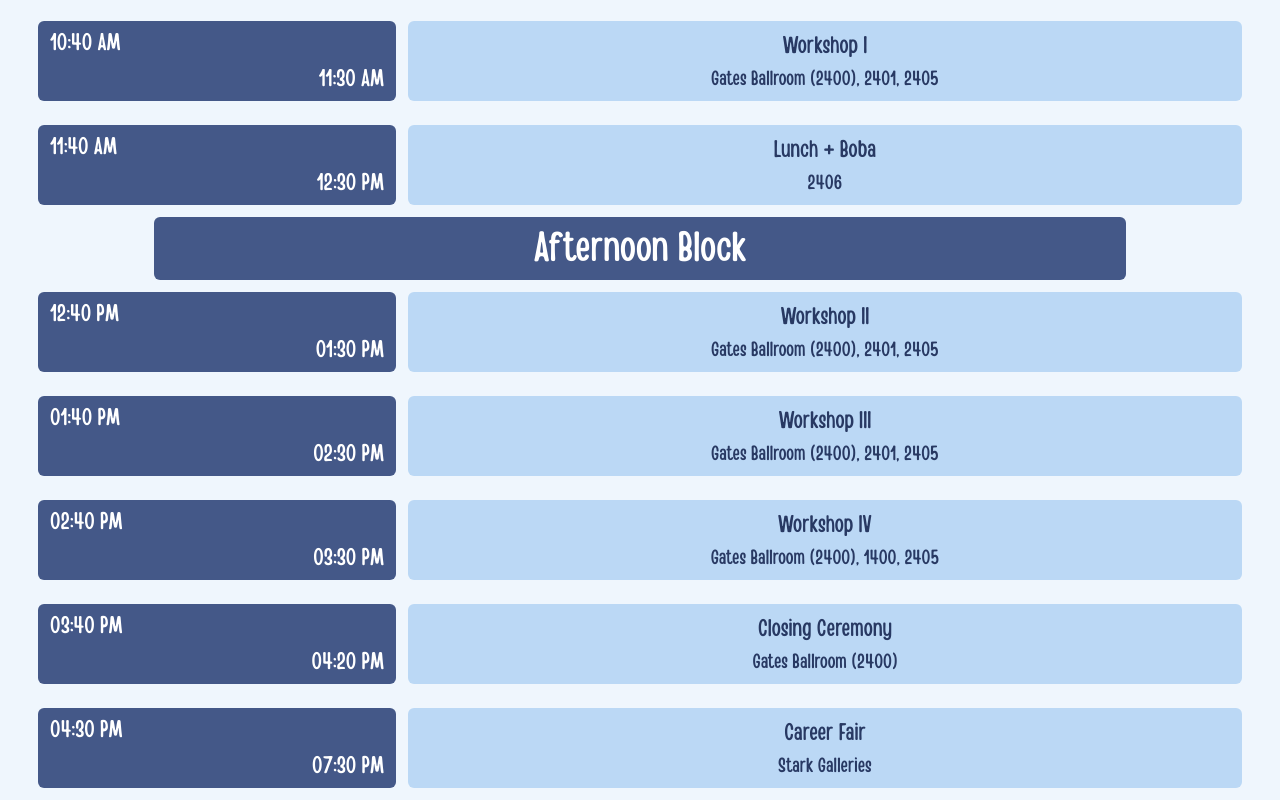
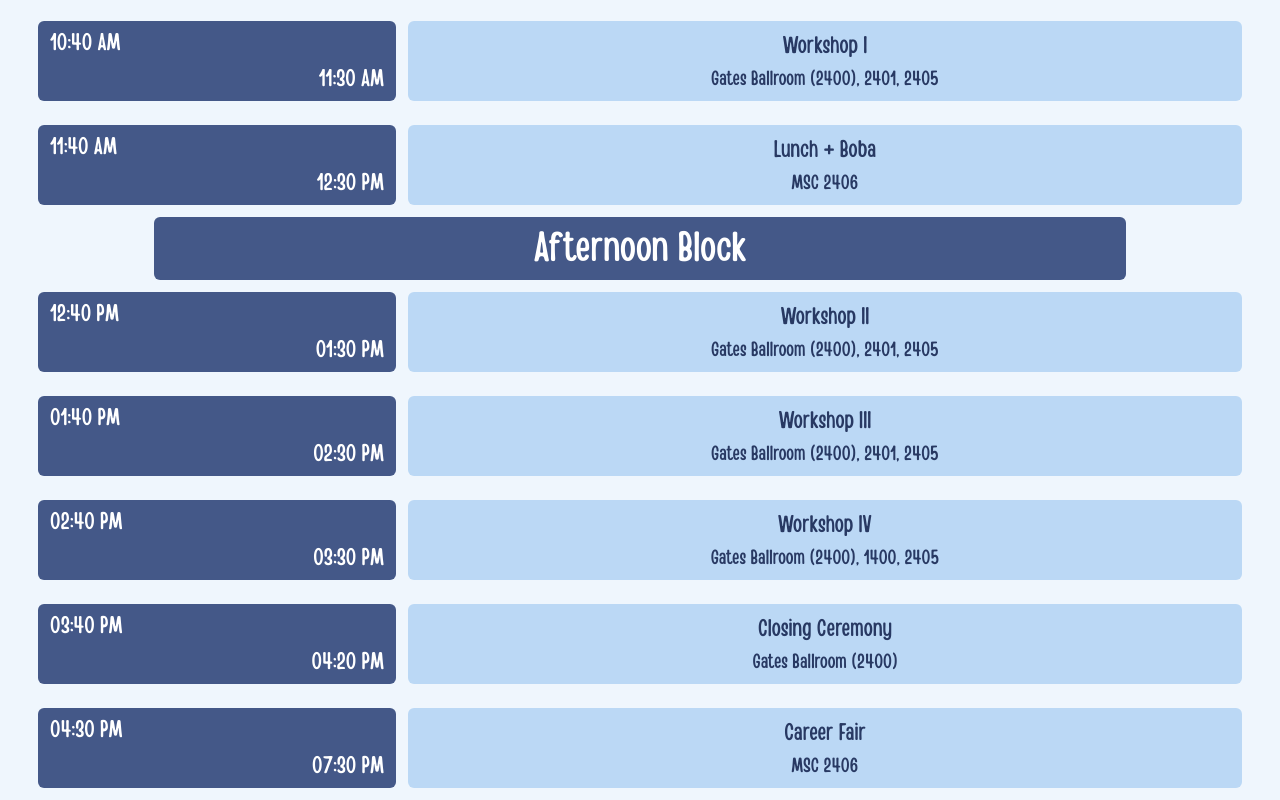
Before and after one commit to victoriaemily/SASE-SCRC, a Next.js app: page /guide/schedule in a window 1280 px wide. Shown: the part 334-1134 px from the top of the page. Built offline with nearby package versions, Linux system fonts and the light colour scheme.

Commit message:
Updated career fair room

```diff
--- a/src/assets/events.js
+++ b/src/assets/events.js
@@ -50,7 +50,7 @@ const morningEvents = [
 		},
 		option2: {
 			name: "Graduate Student Panel",
-			location: "Room 2405",
+			location: "MSC 2405",
 			description:
 				"Come talk with TAMU graduate students for their experiences on post undergraduate life!",
 		},
@@ -82,7 +82,7 @@ const morningEvents = [
 	{
 		name: "Lunch + Boba",
 		id: "lunch-break",
-		location: "2406",
+		location: "MSC 2406",
 		description:
 			"Lunch will be served in room 2406 where you can enjoy catered food and boba while chatting with all other attendees!",
 		start_time: new Date("2024-03-02T11:40:00"),
@@ -98,13 +98,13 @@ const afternoonEvents = [
 		name: "Workshop II",
 		option1: {
 			name: "Shell Workshop",
-			location: "Room 2401",
+			location: "MSC 2401",
 			description:
 				"What comes after joining the industry? Learn from Shell how you can position yourself to climb the corporate ladder!",
 		},
 		option2: {
 			name: "Networking 101",
-			location: "Room 2405",
+			location: "MSC 2405",
 			description:
 				"Learn about the importance of first impressions and strategies for meeting new people!",
 		},
@@ -143,13 +143,13 @@ const afternoonEvents = [
 		},
 		option2: {
 			name: "Women in STEM Mixer",
-			location: "Room 2405",
+			location: "MSC 2405",
 			description:
 				"Have a conversation with women from our corporate sponsors to understand their experiences and impact in various industries!",
 		},
 		option3: {
 			name: "Speed Networking",
-			location: "Room 2401",
+			location: "MSC 2401",
 			description:
 				"Come meet new people with unique stories in a fast paced networking environment!",
 		},
@@ -182,13 +182,13 @@ const afternoonEvents = [
 		},
 		option2: {
 			name: "Life After College",
-			location: "Room 2405",
+			location: "MSC 2405",
 			description:
 				"Ever wonder what life after college is like? Join SASE Alumni as they discuss their post-college experiences",
 		},
 		option3: {
 			name: "TI Workshop",
-			location: "Room 2401",
+			location: "MSC 2401",
 			description:
 				"Join Texas Instruments to learn the ins and outs of a perfect resume for standing out in job applications!",
 		},
@@ -236,9 +236,9 @@ const afternoonEvents = [
 	{
 		name: "Career Fair",
 		id: "career-fair",
-		location: "Stark Galleries",
+		location: "MSC 2406",
 		description:
-			"In the Stark Galleries, we will be holding a career fair in which everyone will have the unique opportunity to speak directly with company representatives of our sponsors and attendees.",
+			"In , we will be holding a career fair in which everyone will have the unique opportunity to speak directly with company representatives of our sponsors and attendees.",
 		start_time: new Date("2024-03-02T16:30:00"),
 		end_time: new Date("2024-03-02T19:30:00"),
 		status: "On Time",
```
